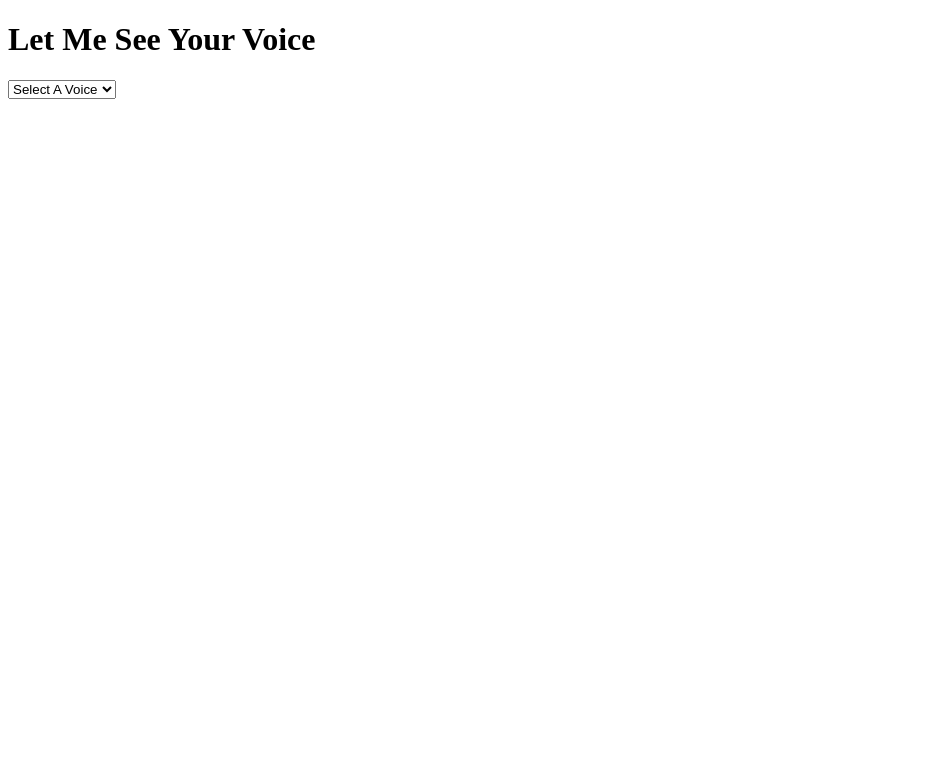
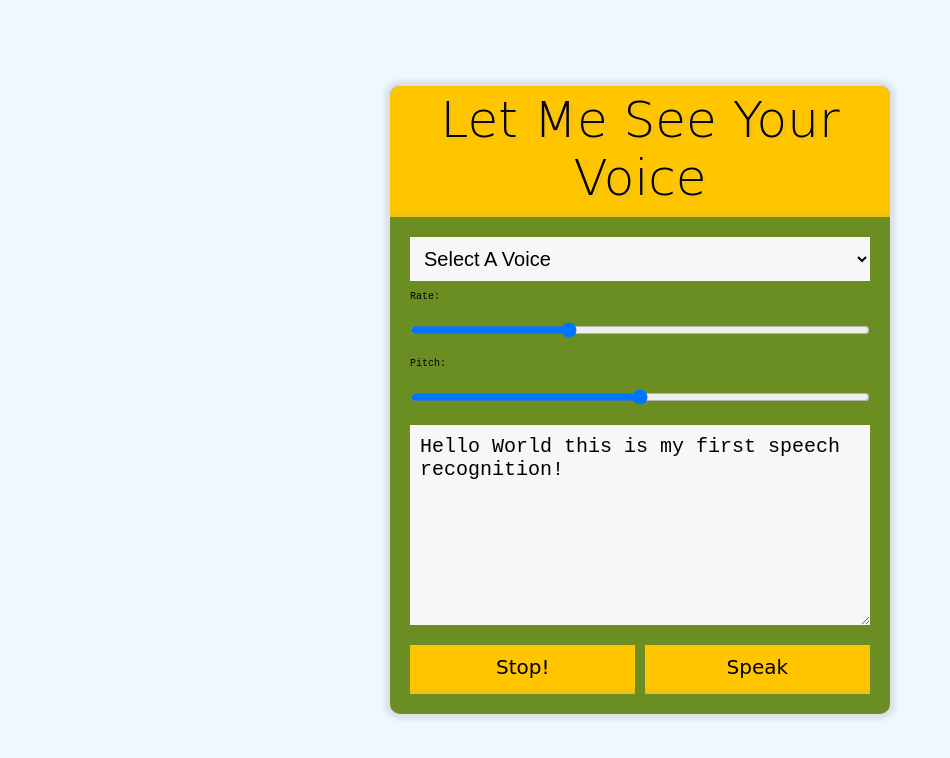
Before and after one commit to mira-kine/voice-recognition-app, a website: page index.html in a window 1280 px wide. Shown: the whole page, without its empty margins (0-950 px from the left). Drawn offline with Linux system fonts and the light colour scheme.

Commit message:
index.html and style.css has input and styles

```diff
--- a/app.js
+++ b/app.js
@@ -0,0 +1,2 @@
+const msg = new SpeechSynthesisUtterance();
+let voices = [];
--- a/index.html
+++ b/index.html
@@ -13,6 +13,17 @@
       <select name="voice" id="voices">
         <option value="">Select A Voice</option>
       </select>
+      <label for="rate">Rate:</label>
+      <input name="rate" type="range" min="0" max="3" value="1" step="0.1" />
+
+      <label for="pitch">Pitch:</label>
+
+      <input name="pitch" type="range" min="0" max="2" step="0.1" />
+      <textarea name="text">
+Hello World this is my first speech recognition!</textarea
+      >
+      <button id="stop">Stop!</button>
+      <button id="speak">Speak</button>
     </div>
     <script type="module" src="./app.js"></script>
   </body>
--- a/styles/style.css
+++ b/styles/style.css
@@ -0,0 +1,87 @@
+html {
+  font-size: 10px;
+  box-sizing: border-box;
+}
+
+*,
+*:before,
+*:after {
+  box-sizing: inherit;
+}
+
+body {
+  margin: 0;
+  padding: 0;
+  font-family: monospace;
+  background-color: aliceblue;
+  display: flex;
+  min-height: 100vh;
+  align-items: center;
+}
+
+.voice-recognizer {
+  padding: 2rem;
+  width: 50rem;
+  margin: 0 auto;
+  border-radius: 1rem;
+  position: relative;
+  background: olivedrab;
+  overflow: hidden;
+  z-index: 1;
+  box-shadow: 0 0 5px 5px rgba(0, 0, 0, 0.1);
+}
+
+h1 {
+  width: calc(100% + 4rem);
+  margin: -2rem 0 2rem -2rem;
+  padding: 0.5rem;
+  background: #ffc600;
+  border-bottom: 5px solid #f3c010;
+  text-align: center;
+  font-size: 5rem;
+  font-weight: 100;
+  font-family: 'Pacifico', cursive;
+  text-shadow: 3px 3px 0 #f3c010;
+}
+
+.voice-recognizer input,
+.voice-recognizer button,
+.voice-recognizer select,
+.voice-recognizer textarea {
+  width: 100%;
+  display: block;
+  margin: 10px 0;
+  padding: 10px;
+  border: 0;
+  font-size: 2rem;
+  background: #f7f7f7;
+  outline: 0;
+}
+
+textarea {
+  height: 20rem;
+}
+
+input[type='select'] {
+}
+
+.voice-recognizer button {
+  background: #ffc600;
+  border: 0;
+  width: 49%;
+  float: left;
+  font-family: 'Pacifico', cursive;
+  margin-bottom: 0;
+  font-size: 2rem;
+  border-bottom: 5px solid #f3c010;
+  cursor: pointer;
+  position: relative;
+}
+
+.voice-recognizer button:active {
+  top: 2px;
+}
+
+.voice-recognizer button:nth-of-type(1) {
+  margin-right: 2%;
+}
```
